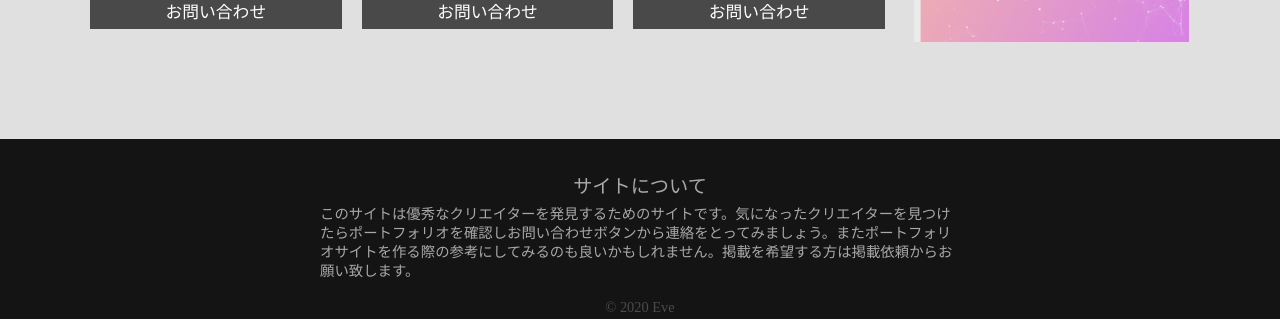
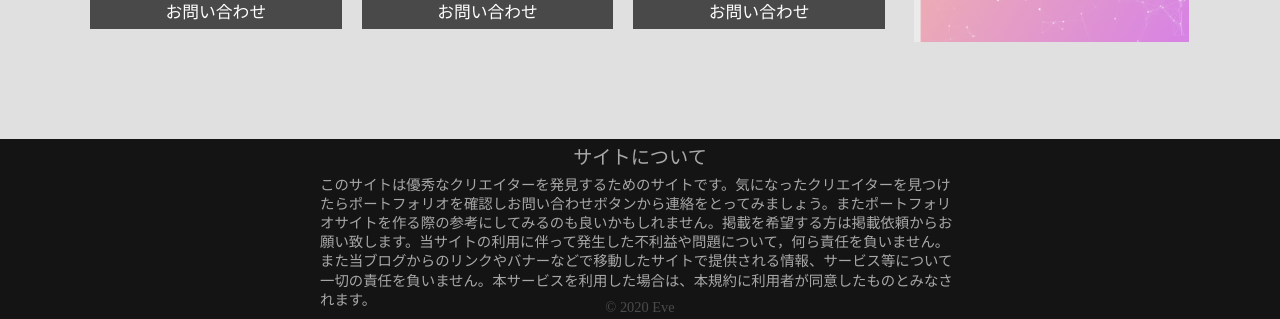
Before and after one commit to eve86/Search-Creators, a plain HTML site: page index.html in a window 1280 px wide. Shown: the part 668-987 px from the top of the page. Drawn offline with nearby package versions, Linux system fonts and the light colour scheme.

Commit message:
Update index.html

```diff
--- a/index.html
+++ b/index.html
@@ -106,7 +106,7 @@
   <footer id="footer" class="footer">
     <div class="about">
       <h2>サイトについて</h2>
-      <p>このサイトは優秀なクリエイターを発見するためのサイトです。気になったクリエイターを見つけたらポートフォリオを確認しお問い合わせボタンから連絡をとってみましょう。またポートフォリオサイトを作る際の参考にしてみるのも良いかもしれません。掲載を希望する方は掲載依頼からお願い致します。</p>
+      <p>このサイトは優秀なクリエイターを発見するためのサイトです。気になったクリエイターを見つけたらポートフォリオを確認しお問い合わせボタンから連絡をとってみましょう。またポートフォリオサイトを作る際の参考にしてみるのも良いかもしれません。掲載を希望する方は掲載依頼からお願い致します。当サイトの利用に伴って発生した不利益や問題について，何ら責任を負いません。また当ブログからのリンクやバナーなどで移動したサイトで提供される情報、サービス等について一切の責任を負いません。本サービスを利用した場合は、本規約に利用者が同意したものとみなされます。</p>
     </div>
     <p class="copyright">© 2020 Eve</p>
   </footer>
```
